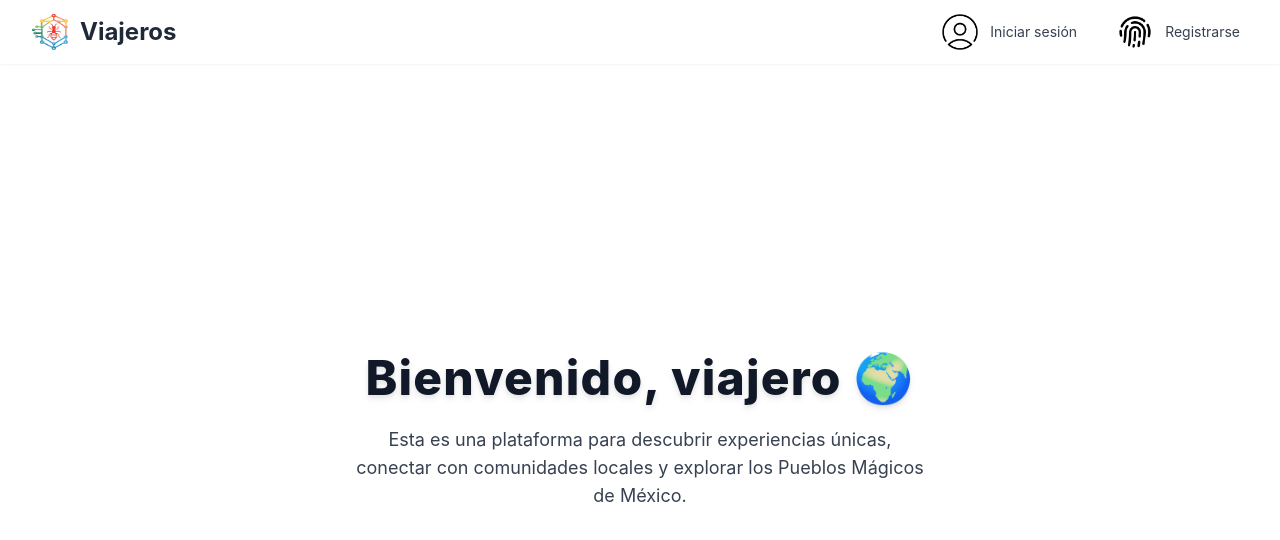
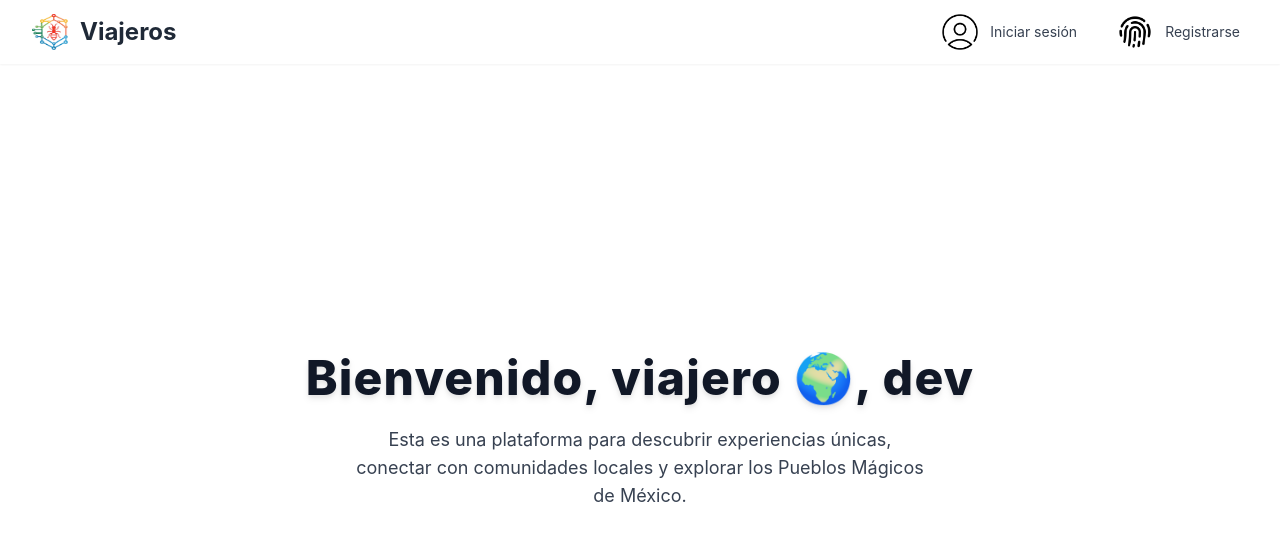
Before and after one commit to AlexisSoto18/viajeros-frontend, a Vue app: page /Home in a window 1280 px wide. Shown: the top 540 px of the page. Built offline with nearby package versions, Linux system fonts and the light colour scheme.

Commit message:
added commentd

```diff
--- a/src/views/Home.vue
+++ b/src/views/Home.vue
@@ -2,7 +2,7 @@
 import { ref, onMounted } from 'vue'
 
 const mensaje = ref('')
-const texto = 'Bienvenido, viajero 🌍'
+const texto = 'Bienvenido, viajero 🌍, dev'
 
 onMounted(() => {
   let i = 0
```
